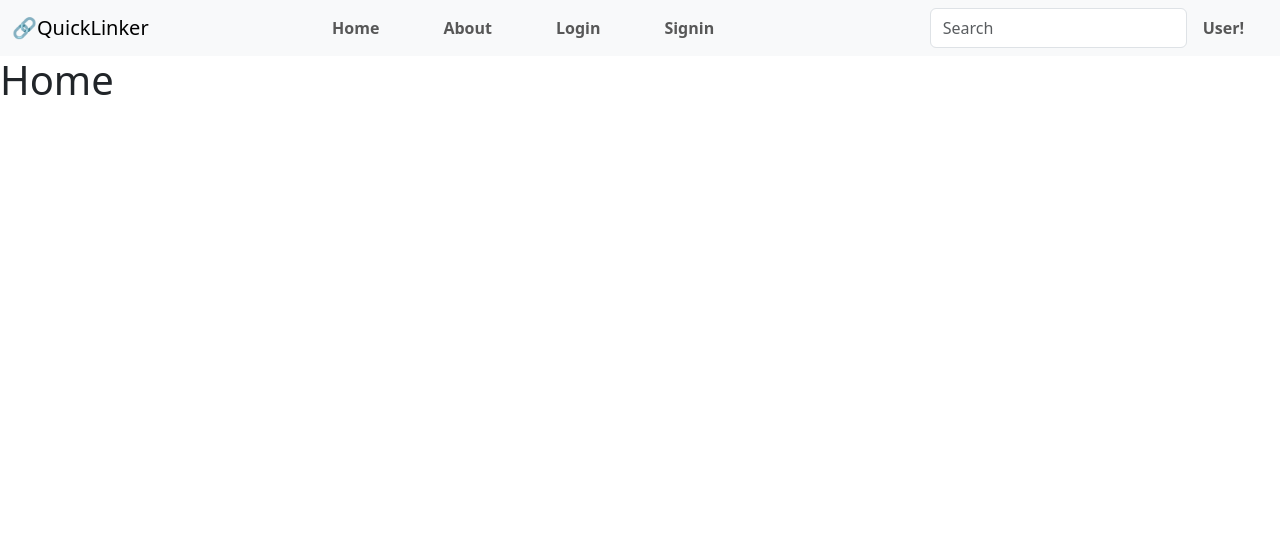
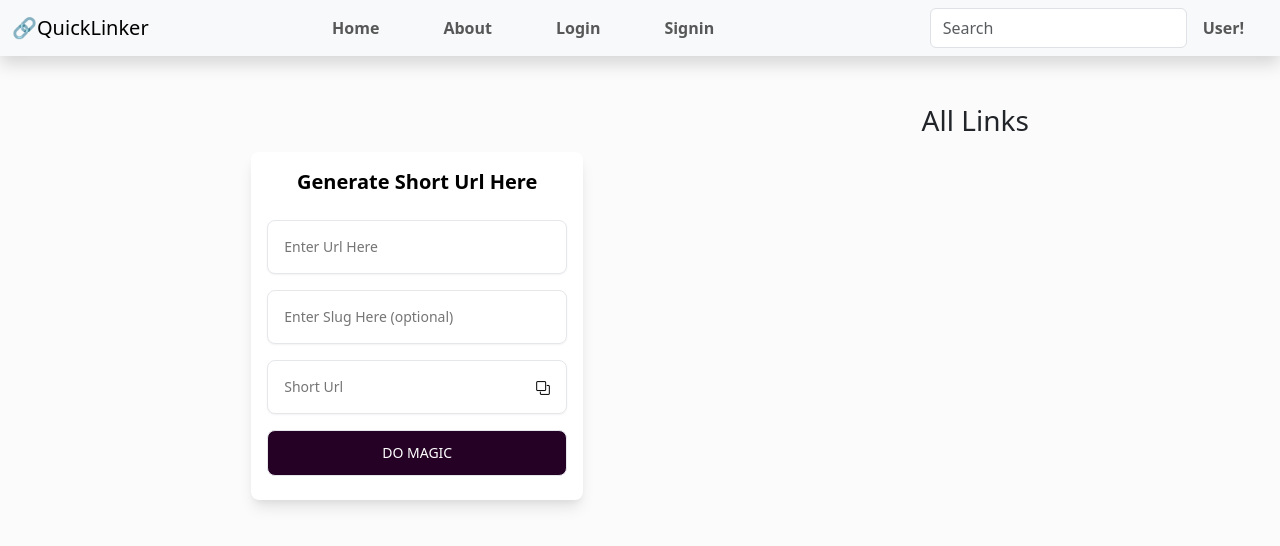
Before and after one commit to yogita-s-24/quicklinker, a React (Vite) app in the folder client/: page / in a window 1280 px wide. Shown: the top 546 px of the page. Built offline with nearby package versions, Linux system fonts and the light colour scheme.

Commit message:
feat: Implement short URL generation form

```diff
--- a/client/index.html
+++ b/client/index.html
@@ -5,11 +5,6 @@
     <link rel="icon" type="image/svg+xml" href="/vite.svg" />
     <meta name="viewport" content="width=device-width, initial-scale=1.0" />
     <title>QuickLinker</title>
-    <style>
-      body{
-        background-color: bisque;
-      }
-    </style>
   </head>
   <body>
     <div id="root"></div>
--- a/client/src/App.jsx
+++ b/client/src/App.jsx
@@ -1,10 +1,10 @@
 import React from 'react'
-// import Home from './views/Home/Home'
+import Home from './views/Home/Home'
 
 function App() {
   return (
     <div>
-       {/* <Home/> */}
+       <Home/>
     </div>
   )
 }
--- a/client/src/components/Navbar/Navbar.jsx
+++ b/client/src/components/Navbar/Navbar.jsx
@@ -4,7 +4,7 @@ import { Link } from 'react-router-dom'
 function Navbar() {
     return (
         <div>
-            <nav className="navbar navbar-expand-lg bg-body-tertiary sticky-top">
+            <nav className="navbar navbar-expand-lg bg-body-tertiary sticky-top shadow">
                 <div className="container-fluid">
                     <Link className="navbar-brand" to="/">🔗QuickLinker</Link>
                     <button className="navbar-toggler" type="button" data-bs-toggle="collapse" data-bs-target="#navbarSupportedContent" aria-controls="navbarSupportedContent" aria-expanded="false" aria-label="Toggle navigation">
--- /dev/null
+++ b/client/src/views/Home/Home.css
@@ -0,0 +1,80 @@
+body{
+    background-color: #c4c4cd11;
+}
+
+.form {
+    background-color: #fff;
+    display: block;
+    padding: 1rem;
+    max-width: 350px;
+    border-radius: 0.5rem;
+    box-shadow: 0 10px 15px -3px rgba(0, 0, 0, 0.1), 0 4px 6px -2px rgba(0, 0, 0, 0.05);
+  }
+
+  .form-title {
+    font-size: 1.25rem;
+    line-height: 1.75rem;
+    font-weight: 600;
+    text-align: center;
+    color: #000;
+  }
+
+  .input-container {
+    position: relative;
+  }
+
+  .input-container input, .form button {
+    outline: none;
+    border: 1px solid #e5e7eb;
+    margin: 8px 0;
+  }
+
+  .input-container input {
+    background-color: #fff;
+    padding: 1rem;
+    padding-right: 3rem;
+    font-size: 0.875rem;
+    line-height: 1.25rem;
+    width: 300px;
+    border-radius: 0.5rem;
+    box-shadow: 0 1px 2px 0 rgba(0, 0, 0, 0.05);
+  }
+
+  .input-container span {
+    display: grid;
+    position: absolute;
+    top: 50px;
+    bottom: 0;
+    right: 0;
+    padding-left: 1rem;
+    padding-right: 1rem;
+    place-content: center;
+    cursor: pointer;
+  }
+
+  .submit {
+    display: block;
+    padding-top: 0.75rem;
+    padding-bottom: 0.75rem;
+    padding-left: 1.25rem;
+    padding-right: 1.25rem;
+    background-color: rgb(37, 1, 37);
+    color: #ffffff;
+    font-size: 0.875rem;
+    line-height: 1.25rem;
+    font-weight: 500;
+    width: 100%;
+    border-radius: 0.5rem;
+    text-transform: uppercase;
+  }
+
+  .signup-link {
+    color: #6B7280;
+    font-size: 0.875rem;
+    line-height: 1.25rem;
+    text-align: center;
+  }
+
+  .signup-link a {
+    text-decoration: underline;
+  }
--- a/client/src/views/Home/Home.jsx
+++ b/client/src/views/Home/Home.jsx
@@ -1,11 +1,65 @@
-import React from 'react'
+import React, { useState } from 'react'
 import Navbar from '../../components/Navbar/Navbar'
+import './Home.css'
+import copyimg from './images/copy.png'
 
 function Home() {
+  const [url, setUrl] = useState('');
+  const [slug, setSlug] = useState('');
+  const [shortUrl, setShortUrl] = useState('');
+
   return (
     <div>
-      <Navbar/>
-      <h1>Home</h1>
+      <Navbar />
+      {/* <h1 className='text-center mt-3'>Quick Linker</h1> */}
+
+      <div className='container d-flex justify-content-around mt-5'>
+        <div>
+          {/* <h3>Link Generator</h3> */}
+          <div className="d-flex flex-wrap mt-5 align-content-center justify-content-evenly">
+            <div>
+              <form class="form">
+                <p class="form-title">Generate Short Url Here</p>
+                <div class="input-container">
+                  <input
+                    placeholder="Enter Url Here"
+                    type="text"
+                    required
+                    value={url}
+                    onChange={(e) => {
+                      setUrl(e.target.value);
+                    }}
+                  />
+                </div>
+                <div class="input-container">
+                  <input
+                    placeholder="Enter Slug Here (optional)"
+                    type="text"
+                    required
+                    value={slug}
+                    onChange={(e) => {
+                      setSlug(e.target.value);
+                    }}
+                  />
+                </div>
+                <div class="input-container">
+                  <input type="text" readOnly value={shortUrl} placeholder='Short Url' />
+                  <span>
+                    <img src={copyimg} alt="png" className="h-25" />
+                  </span>
+                </div>
+                <button class="submit" type="button">
+                  Do Magic
+                </button>
+              </form>
+            </div>
+          </div>
+        </div>
+
+        <div>
+          <h3>All Links</h3>
+        </div>
+      </div>
     </div>
   )
 }
```
Also changed, not shown: client/src/views/Home/images/copy.png (added), 1 other file (tests, documents, lock files or other folders).
